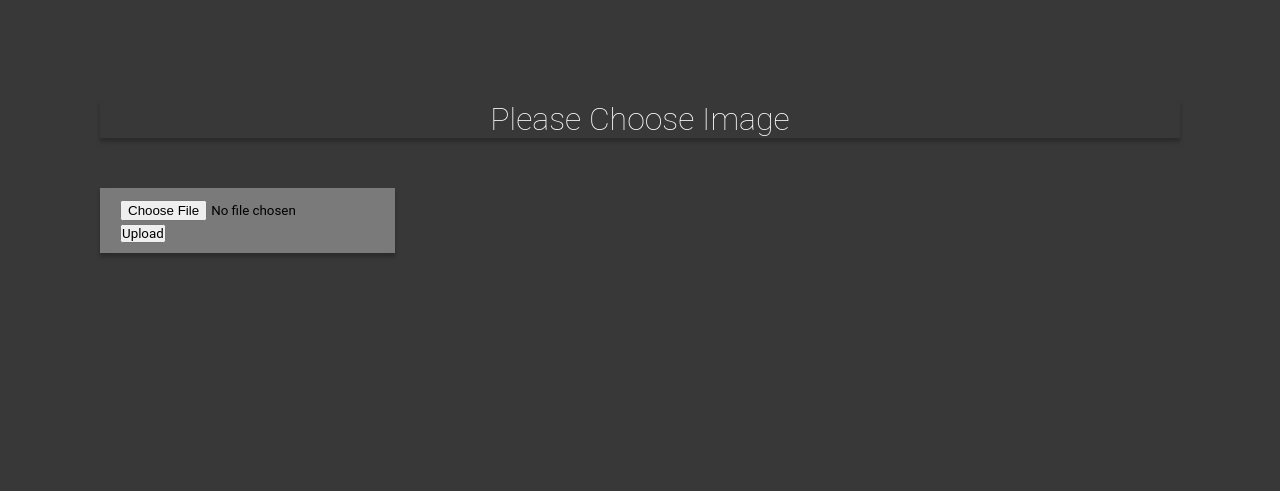
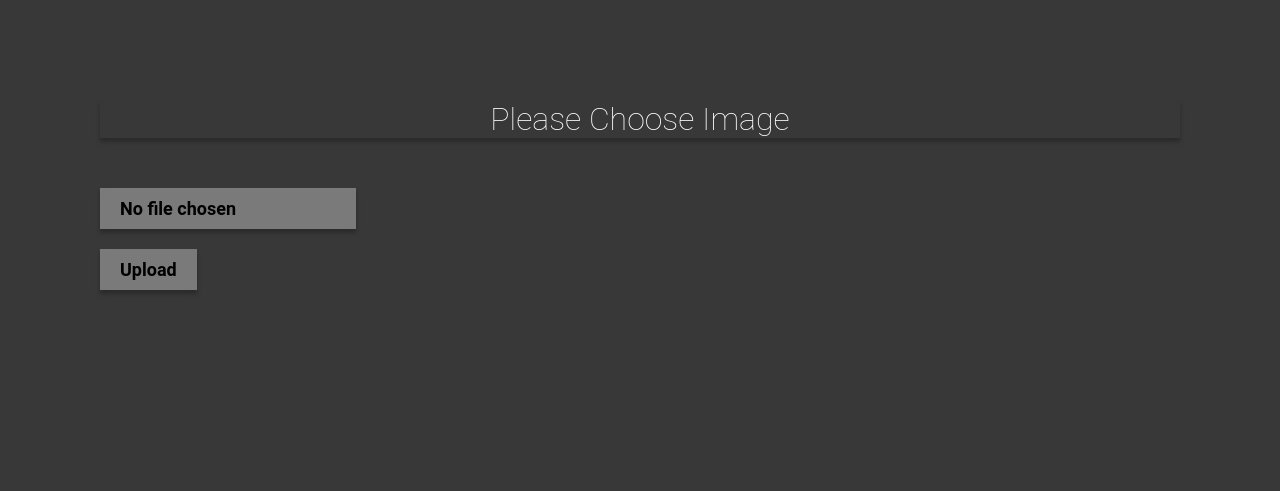
Before and after one commit to trynusnick13/filter, a Flask app: page / in a window 1280 px wide. Shown: the top 491 px of the page. Run offline with Flask 2, Linux system fonts and the light colour scheme.

Commit message:
upload style fixed - TODO: fix flask upload

```diff
--- a/flask_app/config.py
+++ b/flask_app/config.py
@@ -1,5 +1,5 @@
 class Configuration:
     DEBUG = True
-    UPLOAD_FOLDER = '/Users/nicktrynus/Projects/filter/flask_app/static'
+    UPLOAD_FOLDER = 'C://Users/Nikitos/filter/flask_app/static'
 
 ALLOWED_EXTENSIONS = set(['txt', 'pdf', 'png', 'jpg', 'jpeg', 'gif'])
--- a/flask_app/static/style.css
+++ b/flask_app/static/style.css
@@ -44,7 +44,11 @@ body{
 	display: grid;
 }
 
-.filter_button, .undo, .save{
+.filter_input{
+	width: 100%;
+}
+
+.filter_button, .undo, .save, .filter_input{
 	background-color: #7A7A7A;
 	border: none;
 	margin-bottom: 20px;
@@ -54,6 +58,11 @@ body{
 	box-shadow: 0px 4px 4px rgba(0, 0, 0, 0.25);
 	transition: all 500ms ease;
 }
+
+.filter_input::-webkit-file-upload-button{
+	display: none;
+}
+
 
 .undo{
 	background-color: #7B0000;
@@ -65,7 +74,7 @@ body{
 	color: #ffffff;
 }
 
-.filter_button:hover, .undo:hover, .save:hover{
+.filter_button:hover, .undo:hover, .save:hover, .filter_input:hover{
 	background: rgba(0,0,0,0);
 	color: #ffffff;
 	box-shadow: inset 0 0 0 3px #7A7A7A;
--- a/flask_app/templates/filter_choose_1.html
+++ b/flask_app/templates/filter_choose_1.html
@@ -6,6 +6,7 @@
 		<meta name="viewport" content="width=device-width, initial-scale=1.0">
 		<title>Filter</title>
 		<link rel="stylesheet" href="{{ url_for('static', filename='style.css') }}">
+
 	</head>
 
 	<body>
--- a/flask_app/templates/filter_choose_2.html
+++ b/flask_app/templates/filter_choose_2.html
@@ -6,6 +6,7 @@
 		<meta name="viewport" content="width=device-width, initial-scale=1.0">
 		<title>Filter</title>
 		<link rel="stylesheet" href="{{ url_for('static', filename='style.css') }}">
+
 	</head>
 
 	<body>
--- a/flask_app/templates/filter_choose_3.html
+++ b/flask_app/templates/filter_choose_3.html
@@ -6,6 +6,7 @@
 		<meta name="viewport" content="width=device-width, initial-scale=1.0">
 		<title>Filter</title>
 		<link rel="stylesheet" href="{{ url_for('static', filename='style.css') }}">
+
 	</head>
 
 	<body>
--- a/flask_app/templates/index.html
+++ b/flask_app/templates/index.html
@@ -6,6 +6,7 @@
 		<meta name="viewport" content="width=device-width, initial-scale=1.0">
 		<title>Filter</title>
 		<link rel="stylesheet" href="{{ url_for('static', filename='style.css') }}">
+		<link rel="stylesheet" href="C:/Users/Nikitos/filter/flask_app/static/style.css">
 	</head>
 
 	<body>
@@ -15,10 +16,10 @@
 			</div>
 			<div class="button_wrapper">
 				<div>
-					<form action="" method="post" enctype="multipart/form-data" class="filter_button">
+					<form action="" method="post" enctype="multipart/form-data" class="filter_form">
 					  <p>
-						  <input type="file" name="file">
-						  <input type="submit" value="Upload">
+						  <input type="file" name="file" class="filter_input">
+						  <input type="submit" value="Upload" class="filter_button">
 					  </p>
 					</form>
 
```
